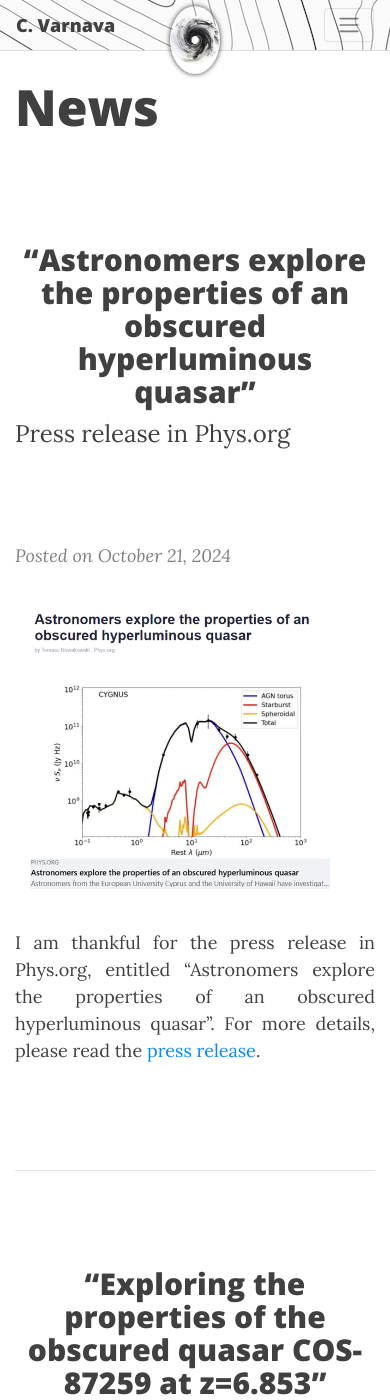
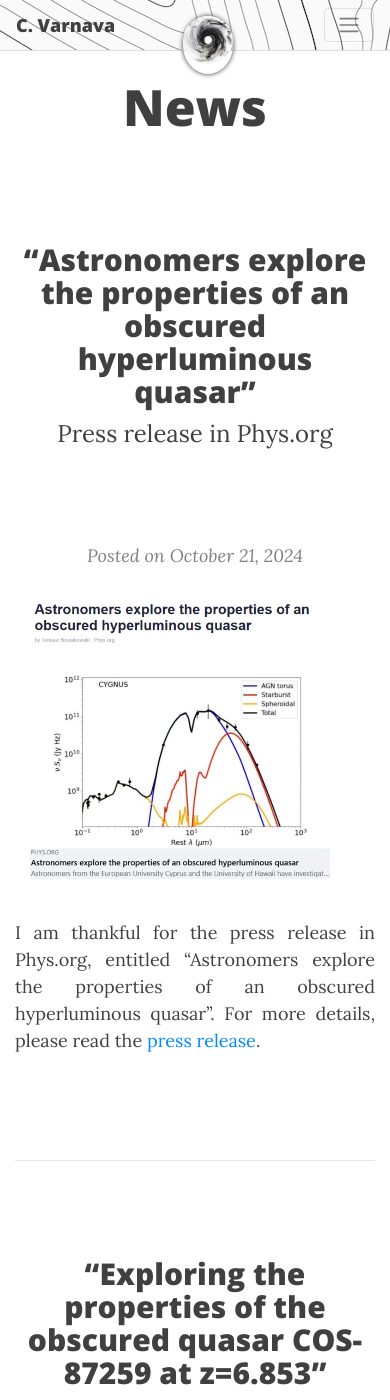
Before and after one commit to ch-var/ch-var.github.io, a Jekyll site: the page built from news.html, in a window 390 px wide and 1400 px high. Built offline with Jekyll 4.4.1, drawn with Linux system fonts in a browser that asks for light colours; formulas are drawn with MathJax 3.

Commit message:
Update news.html

```diff
--- a/news.html
+++ b/news.html
@@ -56,17 +56,21 @@ mathjax: true
   /* For smaller screens like mobile */
   @media (max-width: 600px) {
     div {
+      display: flex; /* Use flex to align the items */
       flex-direction: column; /* Stack the image and text vertically */
-      align-items: flex-start; /* Align items to the left */
+      align-items: center; /* Center horizontally */
+      justify-content: center; /* Center vertically */
+      text-align: center; /* Center text for better mobile readability */
     }
 
     img {
-      margin-left: 0; /* Remove the left margin on small screens */
-      margin-top: 10px; /* Add some space between the text and image */
+      margin-bottom: 10px; /* Add some space between the image and text */
+      margin-right: 0; /* Remove any right margin */
     }
 
     p {
-      text-align: left; /* Left-align text for better readability on mobile */
+      text-align: center; /* Center-align the text */
+      margin-left: 0; /* Ensure no left margin */
     }
   }
 </style>
@@ -89,17 +93,21 @@ mathjax: true
   /* For smaller screens like mobile */
   @media (max-width: 600px) {
     div {
+      display: flex; /* Use flex to align the items */
       flex-direction: column; /* Stack the image and text vertically */
-      align-items: flex-start; /* Align items to the left */
+      align-items: center; /* Center horizontally */
+      justify-content: center; /* Center vertically */
+      text-align: center; /* Center text for better mobile readability */
     }
 
     img {
-      margin-right: 0; /* Remove the right margin on small screens */
       margin-bottom: 10px; /* Add some space between the image and text */
+      margin-right: 0; /* Remove any right margin */
     }
 
     p {
-      text-align: left; /* Left-align text for better readability on mobile */
+      text-align: center; /* Center-align the text */
+      margin-left: 0; /* Ensure no left margin */
     }
   }
 </style>
```
